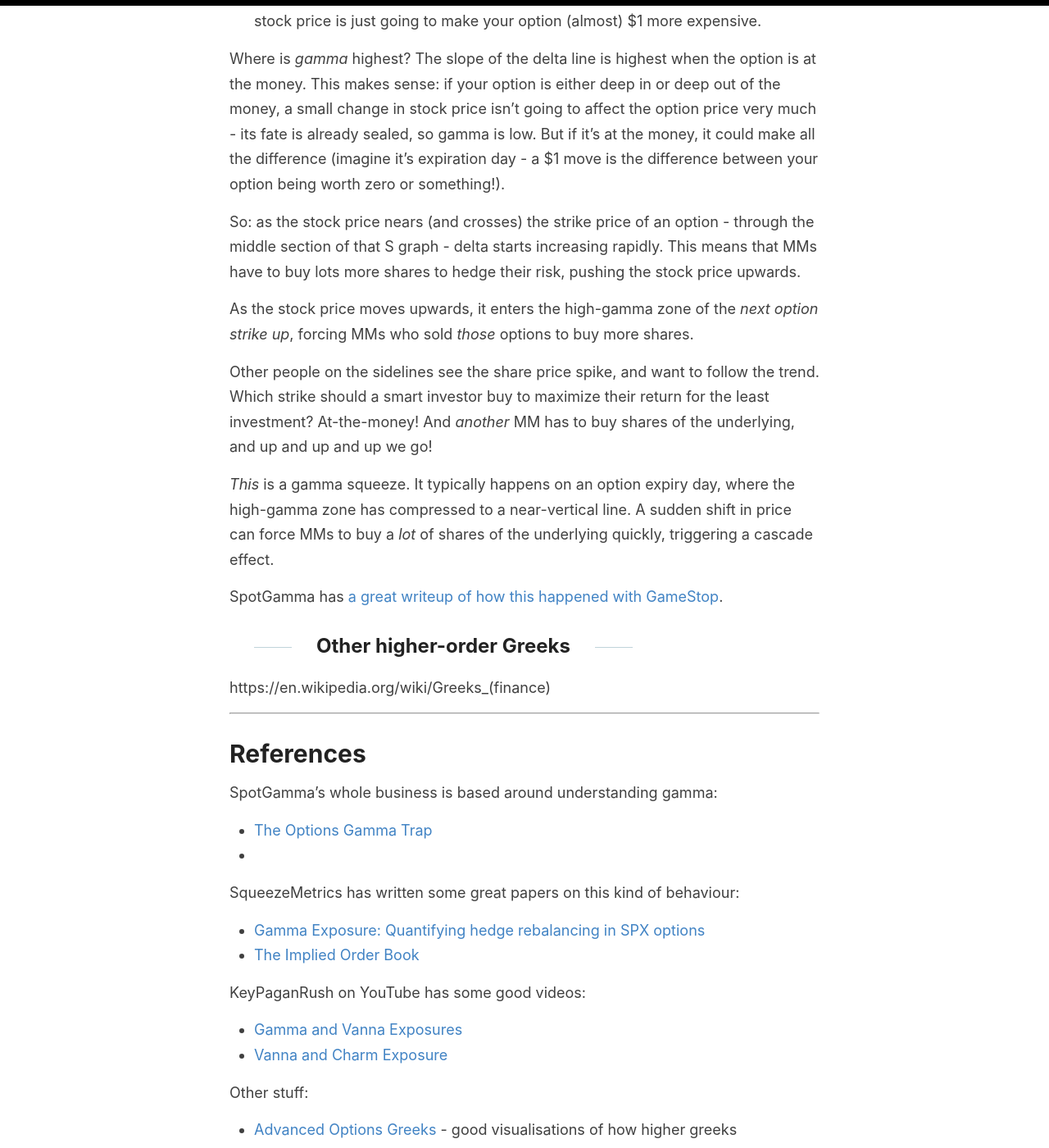
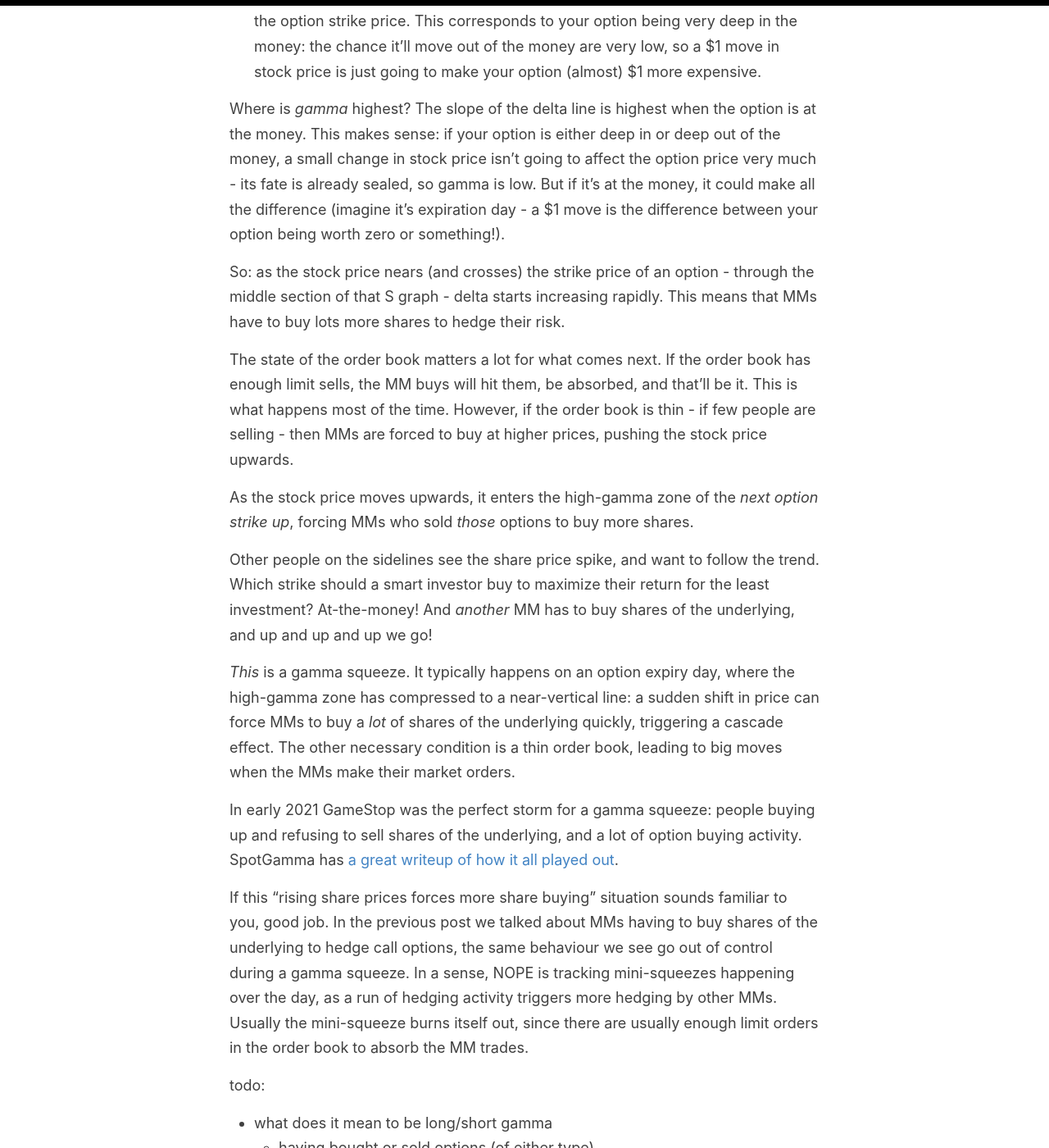
Before and after one commit to helgridly/finstuff, a Jekyll site: the page built from _posts/2021-02-19-when-things-get-weird.md, in a window 1280 px wide and 1400 px high, scrolled down 6054 px. Shown: the whole window at 82% size. Built offline with Jekyll 4.4.1, drawn with Linux system fonts in a browser that asks for light colours; some of the changed text lies outside the part shown.

Commit message:
more wip

```diff
--- a/_posts/2021-02-19-when-things-get-weird.md
+++ b/_posts/2021-02-19-when-things-get-weird.md
@@ -30,6 +30,7 @@ This is not really beginner stuff any more. I'm not going to start drawing formu
 You should understand everything in [this post](understanding-NOPE), plus:
 
 - A strong understanding of these options greeks: delta, theta, vega
+- The order book and how it works, specifically the difference between limit and stop orders
 
 As before, all this information is widely available on the internet.
 
@@ -122,30 +123,53 @@ Observe:
 
 Where is _gamma_ highest? The slope of the delta line is highest when the option is at the money. This makes sense: if your option is either deep in or deep out of the money, a small change in stock price isn't going to affect the option price very much - its fate is already sealed, so gamma is low. But if it's at the money, it could make all the difference (imagine it's expiration day - a $1 move is the difference between your option being worth zero or something!).
 
-So: as the stock price nears (and crosses) the strike price of an option - through the middle section of that S graph - delta starts increasing rapidly. This means that MMs have to buy lots more shares to hedge their risk, pushing the stock price upwards.
+So: as the stock price nears (and crosses) the strike price of an option - through the middle section of that S graph - delta starts increasing rapidly. This means that MMs have to buy lots more shares to hedge their risk.
+
+The state of the order book matters a lot for what comes next. If the order book has enough limit sells, the MM buys will hit them, be absorbed, and that'll be it. This is what happens most of the time. However, if the order book is thin - if few people are selling - then MMs are forced to buy at higher prices, pushing the stock price upwards.
 
 As the stock price moves upwards, it enters the high-gamma zone of the _next option strike up_, forcing MMs who sold _those_ options to buy more shares.
 
 Other people on the sidelines see the share price spike, and want to follow the trend. Which strike should a smart investor buy to maximize their return for the least investment? At-the-money! And _another_ MM has to buy shares of the underlying, and up and up and up we go!
 
-_This_ is a gamma squeeze. It typically happens on an option expiry day, where the high-gamma zone has compressed to a near-vertical line. A sudden shift in price can force MMs to buy a _lot_ of shares of the underlying quickly, triggering a cascade effect.
+_This_ is a gamma squeeze. It typically happens on an option expiry day, where the high-gamma zone has compressed to a near-vertical line: a sudden shift in price can force MMs to buy a _lot_ of shares of the underlying quickly, triggering a cascade effect. The other necessary condition is a thin order book, leading to big moves when the MMs make their market orders.
 
-SpotGamma has [a great writeup of how this happened with GameStop](https://spotgamma.com/gme-gamma-squeeze/).
+In early 2021 GameStop was the perfect storm for a gamma squeeze: people buying up and refusing to sell shares of the underlying, and a lot of option buying activity. SpotGamma has [a great writeup of how it all played out](https://spotgamma.com/gme-gamma-squeeze/).
 
+If this "rising share prices forces more share buying" situation sounds familiar to you, good job. In the previous post we talked about MMs having to buy shares of the underlying to hedge call options, the same behaviour we see go out of control during a gamma squeeze. In a sense, NOPE is tracking mini-squeezes happening over the day, as a run of hedging activity triggers more hedging by other MMs. Usually the mini-squeeze burns itself out, since there are usually enough limit orders in the order book to absorb the MM trades.
 
+todo:
+- what does it mean to be long/short gamma
+    - having bought or sold options (of either type)
+    - fold this back in to the explanation
 
+- buying lots of options increases IV
+  - this decreases delta (the S curve gets S-ier / less straight)
+- the grid of graphs in the squeezemetrics paper is gamma vs spot price, centred on the strike
+    - this means the _shaded area_ is delta
+    - you're gonna have to reread the paper carefully and internalise it :)
+
+- maybe make a version of the delta graph that shows two S curves at different expiries/IVs
+    - frame this as stretching or squishing the S
 
 ## Other higher-order Greeks
 
 https://en.wikipedia.org/wiki/Greeks_(finance)
 
----
+
+# Thinking about this in terms of liquidity
+
+pull back in our mention from part 1 of how MMs short options amplifies price movements; talk about that in terms of the order book
+
+(not sure if there's anything to this section or if i'm trying to chase the KeyPaganRush videos)
+
+# Further reading
+
+Volpocalypse: https://sixfigureinvesting.com/2019/02/what-caused-the-february-5th-2018-volatility-spike-xiv-termination/
 
 # References
 
 SpotGamma's whole business is based around understanding gamma:
 - [The Options Gamma Trap](https://spotgamma.com/options-gamma-trap/)
--
 
 SqueezeMetrics has written some great papers on this kind of behaviour:
 
```
